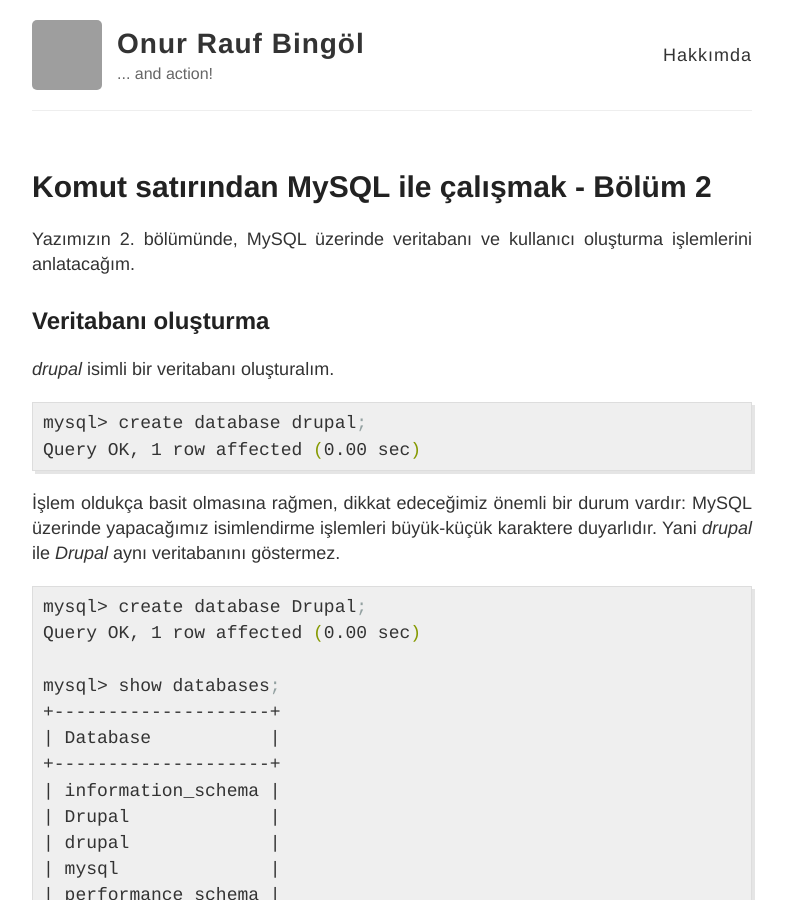
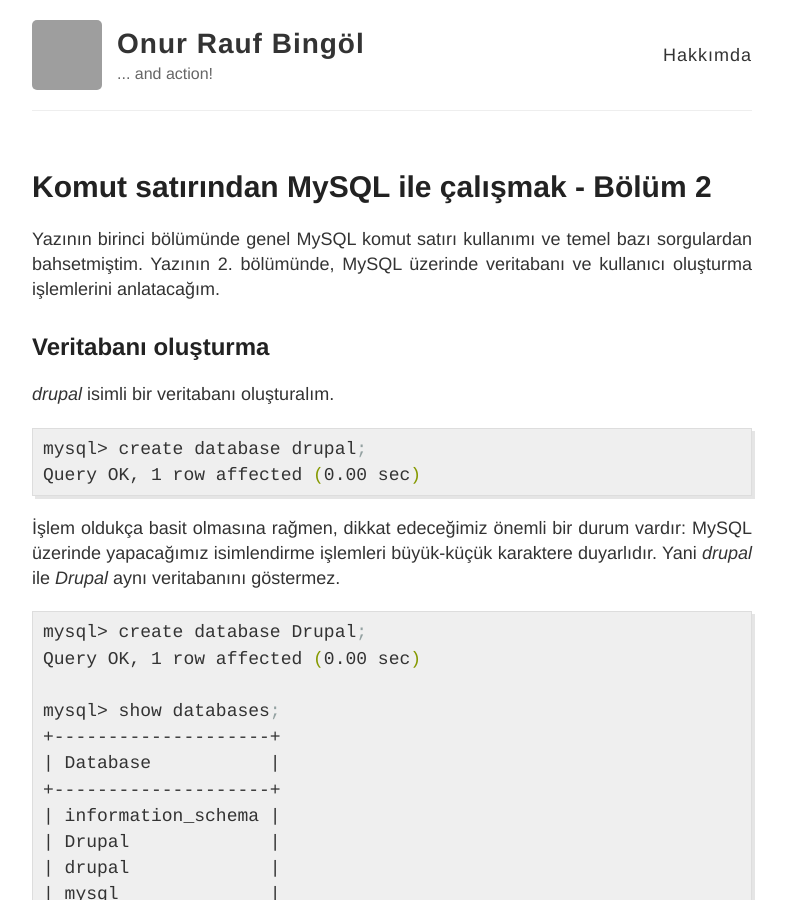
Before and after one commit to orbingol/orbingol.github.io, a Jekyll site: the page built from _posts/2015-01-28-komut-satirindan-mysql-ile-calismak-bolum2.md, in a window 1280 px wide and 900 px high. Shown: the whole window, without its empty margins (248-1034 px from the left). Built offline with Jekyll 4.4.1, drawn with Linux system fonts in a browser that asks for light colours; Markdown is read by kramdown in place of the engine named in the settings; comment, search, counter and statistics services are not loaded; grey boxes are pictures that could not be loaded.

Commit message:
Updated intro of the mysql cli post part 2.

```diff
--- a/_posts/2015-01-28-komut-satirindan-mysql-ile-calismak-bolum2.md
+++ b/_posts/2015-01-28-komut-satirindan-mysql-ile-calismak-bolum2.md
@@ -8,7 +8,7 @@ categories:
 - database
 ---
 
-Yazımızın 2. bölümünde, MySQL üzerinde veritabanı ve kullanıcı oluşturma işlemlerini anlatacağım.
+Yazının birinci bölümünde genel MySQL komut satırı kullanımı ve temel bazı sorgulardan bahsetmiştim. Yazının 2. bölümünde, MySQL üzerinde veritabanı ve kullanıcı oluşturma işlemlerini anlatacağım.
 
 ## Veritabanı oluşturma
 
```
